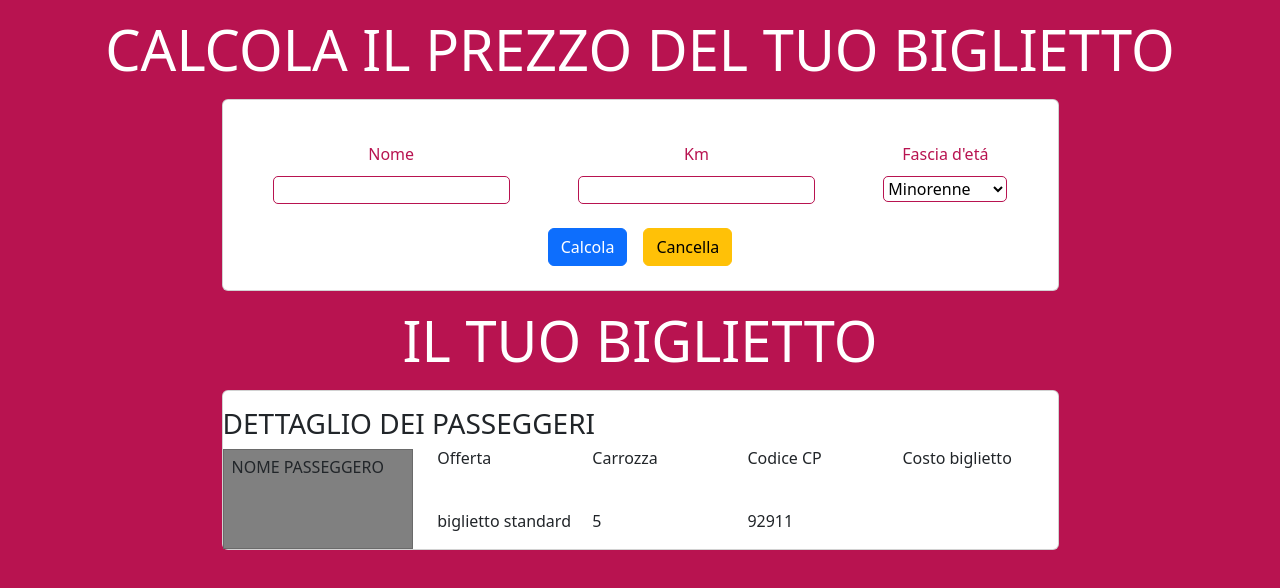
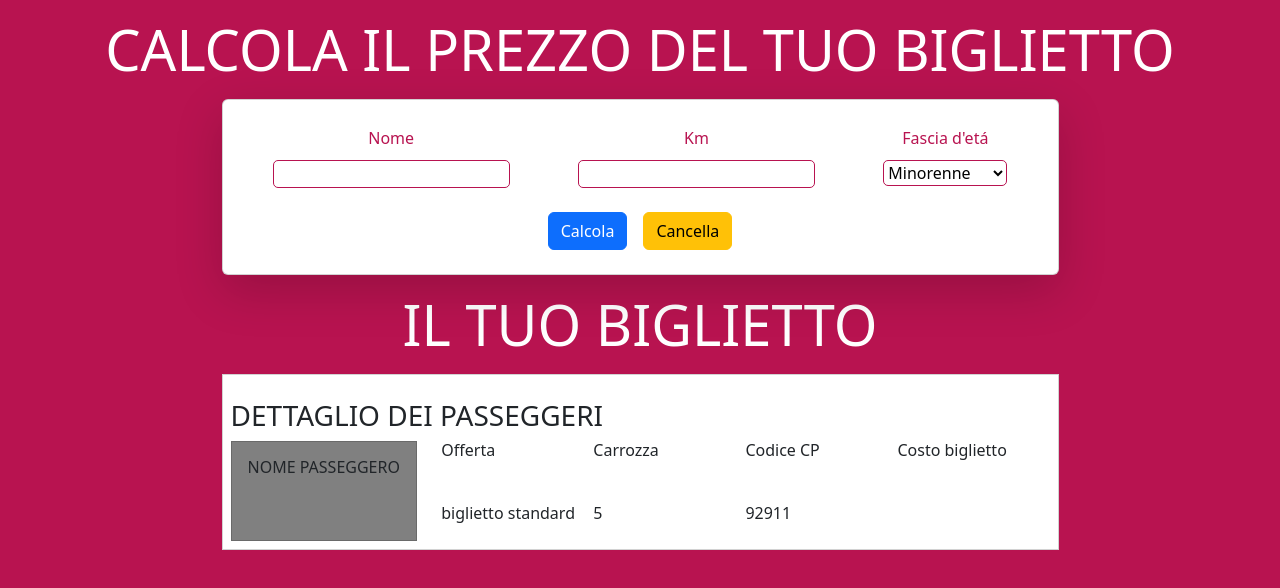
Before and after one commit to GrPaladino/js-biglietto-treno-form, a plain HTML site: page index.html in a window 1280 px wide. Drawn offline with nearby package versions, Linux system fonts and the light colour scheme.

Commit message:
Fix: fix size, height of ticket

```diff
--- a/css/style.css
+++ b/css/style.css
@@ -29,5 +29,5 @@ form .input {
 }
 
 .row#dati-biglietto {
-  height: 100px;
+  min-height: 100px;
 }
--- a/index.html
+++ b/index.html
@@ -24,9 +24,9 @@
   <body>
     <div class="container d-flex flex-column align-items-center">
       <h2 class="my-3">CALCOLA IL PREZZO DEL TUO BIGLIETTO</h2>
-      <div class="card p-3 w-75">
+      <div class="card p-3 w-75 shadow-lg">
         <form>
-          <div class="d-flex justify-content-around my-3">
+          <div class="d-flex justify-content-around mb-3">
             <div>
               <div class="label">
                 <label for="user-name">Nome</label>
@@ -62,12 +62,12 @@
       </div>
 
       <h2 class="my-3">IL TUO BIGLIETTO</h2>
-      <div class="card w-75">
+      <div class="card w-75 p-2 rounded-0">
         <h3 class="mt-3">DETTAGLIO DEI PASSEGGERI</h3>
         <div class="row" id="dati-biglietto">
           <div class="col-3">
             <div
-              class="card rounded-0 p-2 d-flex flex-column justify-content-between"
+              class="card rounded-0 p-3 d-flex flex-column justify-content-between"
               id="nome-passeggero"
             >
               <h6>NOME PASSEGGERO</h6>
```
